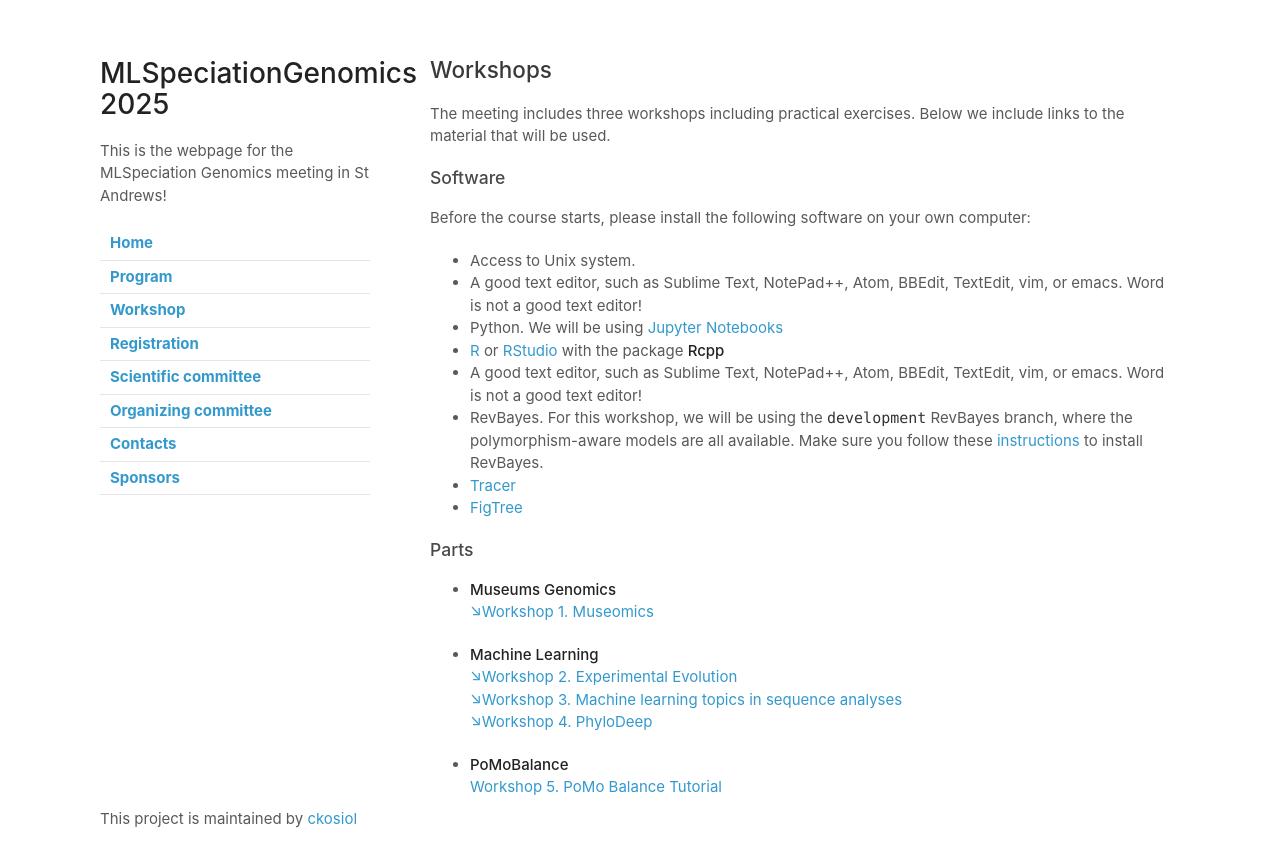
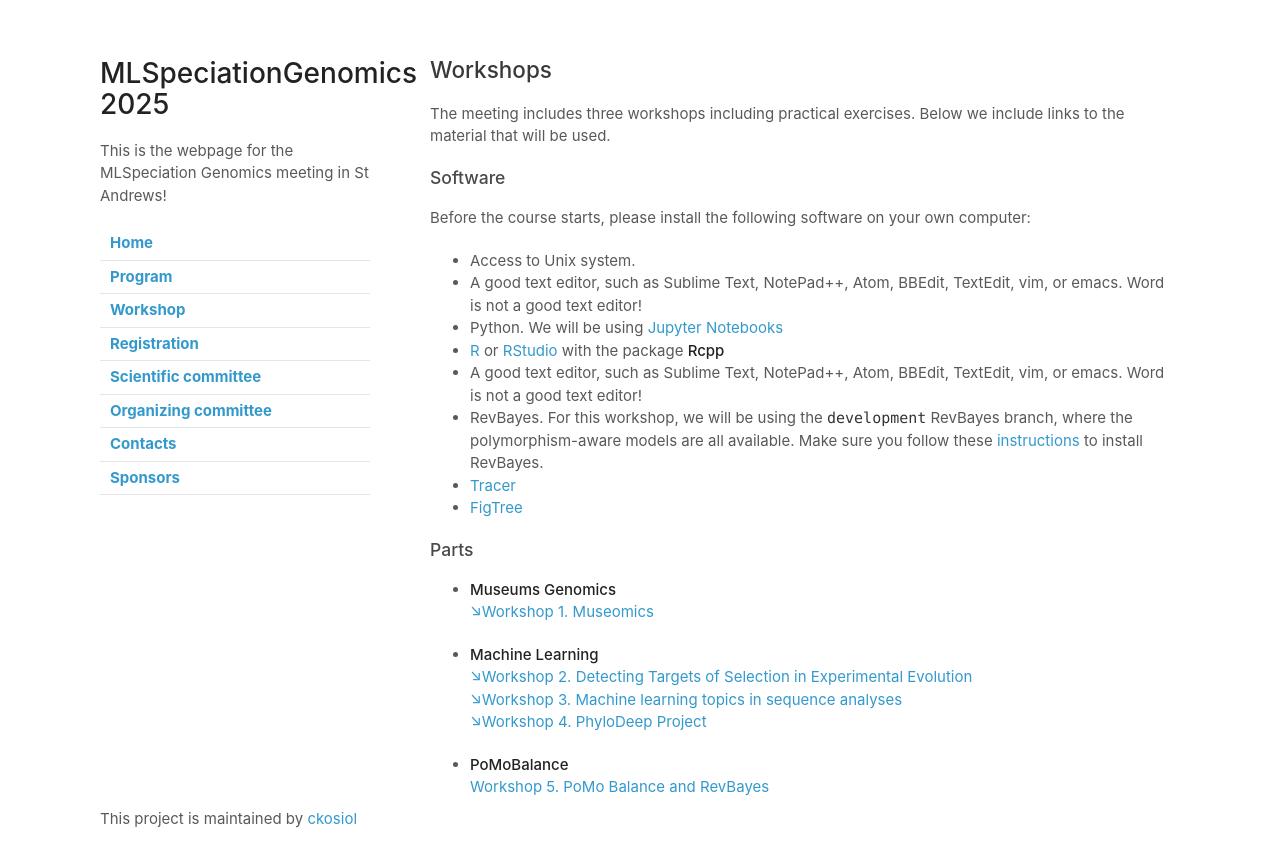
Before and after one commit to ckosiol/MLSpeciationGenomics, a Jekyll site: the page built from workshop.md, in a window 1280 px wide. Shown: the top 867 px of the page. Built offline with Jekyll 4.4.1, drawn with Linux system fonts in a browser that asks for light colours; our own code applies the rules of GitHub Pages for plain Markdown files.

Commit message:
Update workshop.md

```diff
--- a/workshop.md
+++ b/workshop.md
@@ -19,10 +19,10 @@ Before the course starts, please install the following software on your own comp
 [&#8600;Workshop 1. Museomics](https://github.com/capoony/MuseomicsWorkshop2025)<br/>
 
 * **Machine Learning**<br/>
-[&#8600;Workshop 2. Experimental Evolution]()<br/>
+[&#8600;Workshop 2. Detecting Targets of Selection in Experimental Evolution]()<br/>
 [&#8600;Workshop 3. Machine learning topics in sequence analyses]()<br/>
-[&#8600;Workshop 4. PhyloDeep]()<br/>
+[&#8600;Workshop 4. PhyloDeep Project]()<br/>
 
 * **PoMoBalance**<br/>
-[Workshop 5. PoMo Balance Tutorial](https://revbayes.github.io/tutorials/pomobalance/)
+[Workshop 5. PoMo Balance and RevBayes](https://revbayes.github.io/tutorials/pomobalance/)
 <br/>
```
